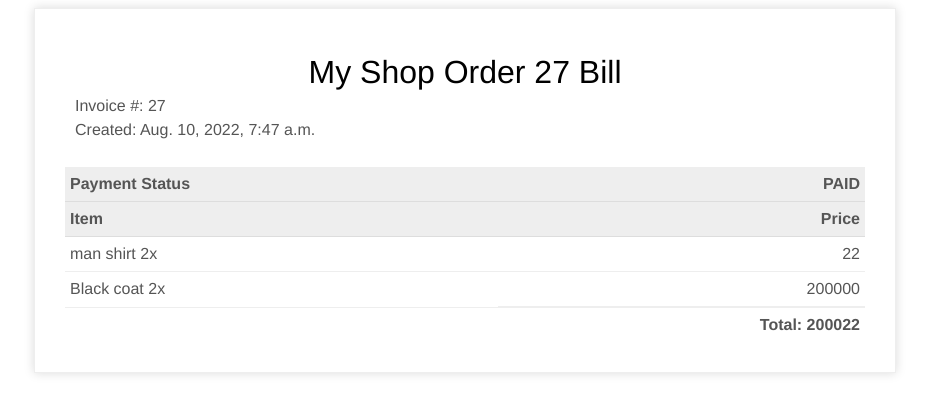
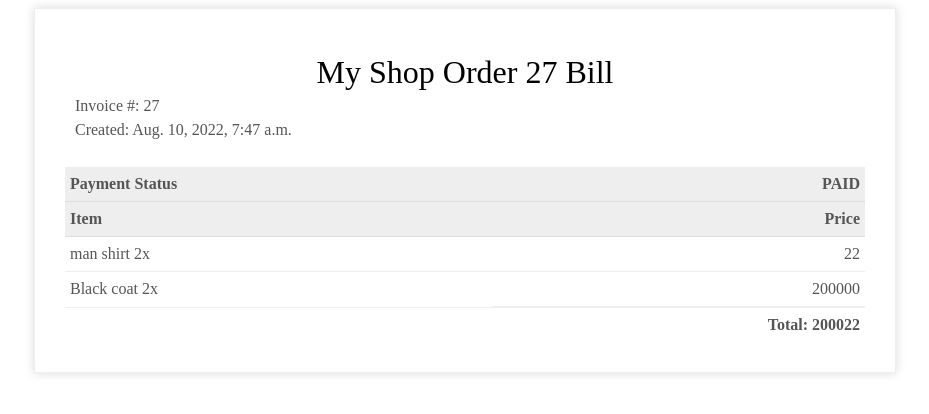
Before and after one commit to yaser11138/Myshop, a Django app: template order/templates/order/pdf/order_bill_pdf.html in a window 1280 px wide. Shown: the top 414 px of the page, without its empty margins (175-1104 px from the left). Run offline with Django 4.2, Linux system fonts and the light colour scheme; the template is opened without the code that fills it: values that come from a table or form of the project are taken from there, others are empty; data comes from the database, SQL or seed files in the repository; parts of the project's set-up code (start-up, migrations or seed data) failed here and were passed over.

Commit message:
remove the unsupported font

```diff
--- a/static/css/pdf.css
+++ b/static/css/pdf.css
@@ -30,7 +30,6 @@ body a {
     box-shadow: 0 0 10px rgba(0, 0, 0, 0.15);
     font-size: 16px;
     line-height: 24px;
-    font-family: 'Helvetica Neue', 'Helvetica', Helvetica, Arial, sans-serif;
     color: #555;
 }
 
```
